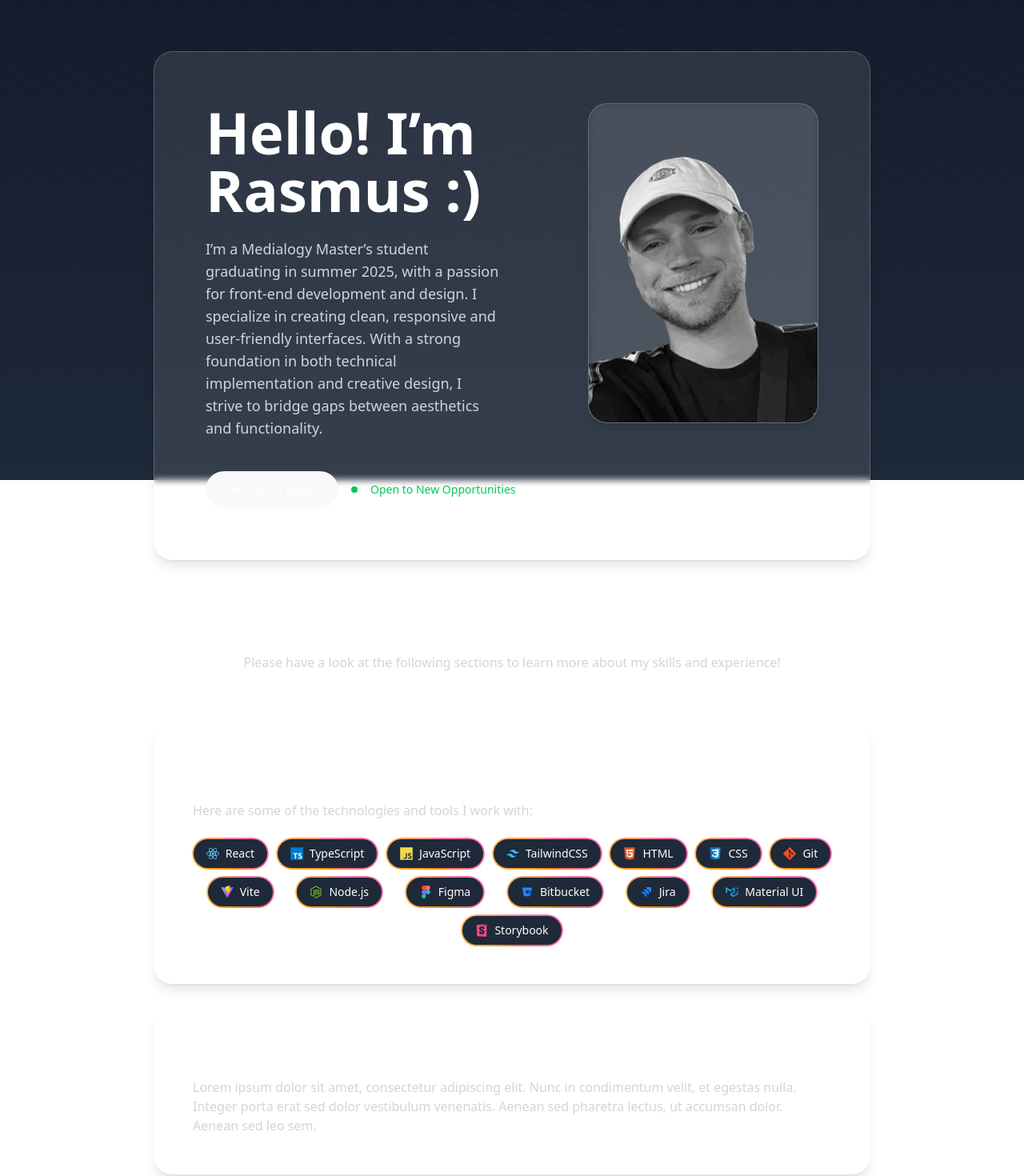
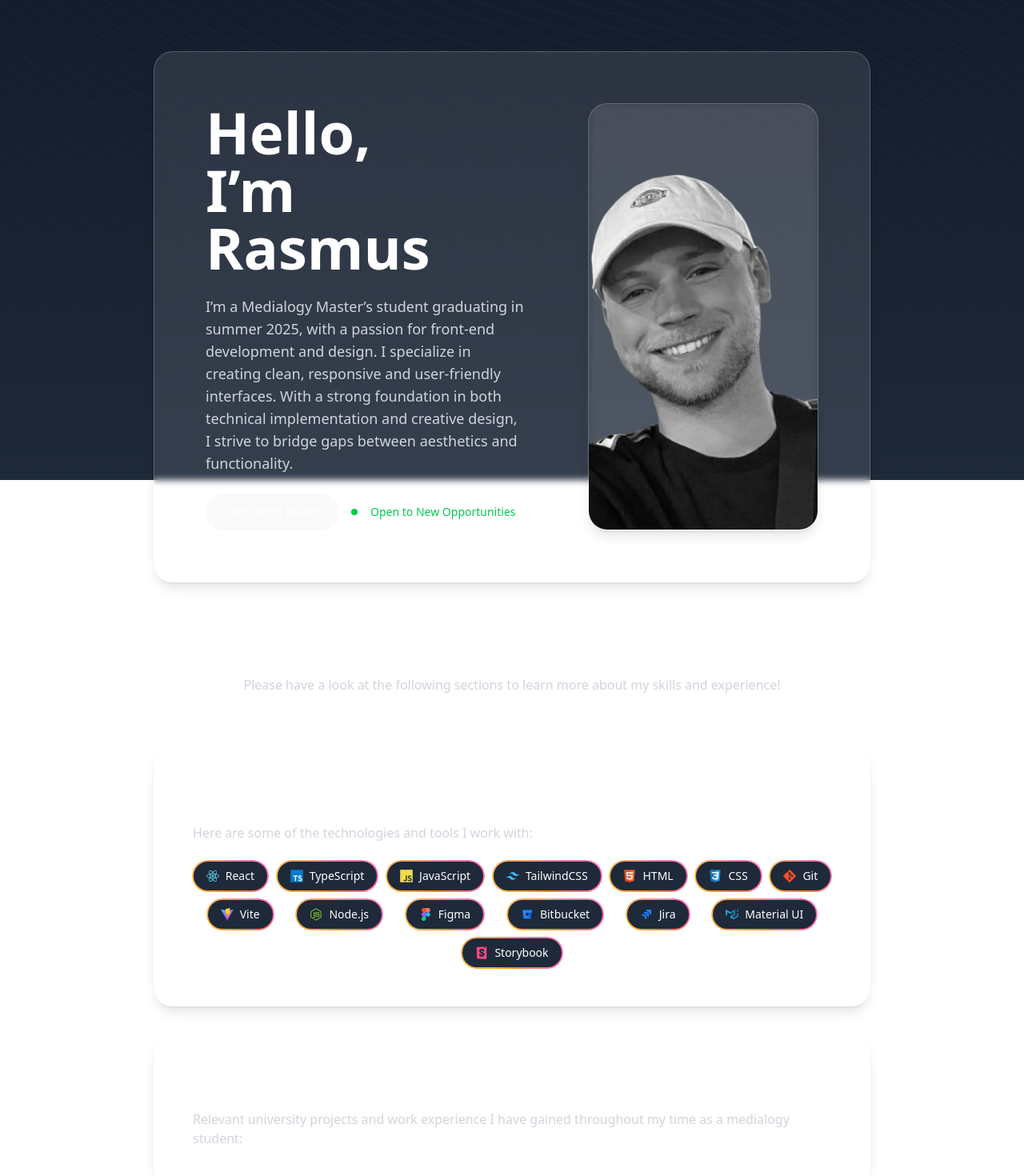
Before and after one commit to RasmusValentin/DevPortfolio, a React (Vite) app: page / in a window 1280 px wide. Shown: the part 200-1670 px from the top of the page at 80% size. Built offline with nearby package versions, Linux system fonts and the light colour scheme.

Commit message:
Finished modal and started Projects and Experience section

```diff
--- a/src/App.tsx
+++ b/src/App.tsx
@@ -1,9 +1,8 @@
-import React, { useState } from 'react';
+import React, { useEffect, useState } from 'react';
 import { BackgroundBeams } from './components/ui/background-beams';
 import profilePic from './assets/valle.png';
 import arrowIcon from './assets/arrow.png';
 
-// Technology logos (place these files in src/assets/logos/)
 import reactLogo from './assets/logos/React.png';
 import tsLogo from './assets/logos/TypeScript.png';
 import jsLogo from './assets/logos/JavaScript.png';
@@ -21,6 +20,23 @@ import storybookLogo from './assets/logos/Storybook.png';
 
 function App() {
   const [isModalOpen, setIsModalOpen] = useState(false);
+
+  // Disable page scroll and preserve layout on modal open
+  useEffect(() => {
+    if (isModalOpen) {
+      const scrollBarWidth =
+        window.innerWidth - document.documentElement.clientWidth;
+      document.body.style.overflow = 'hidden';
+      document.body.style.paddingRight = `${scrollBarWidth}px`;
+    } else {
+      document.body.style.overflow = '';
+      document.body.style.paddingRight = '';
+    }
+    return () => {
+      document.body.style.overflow = '';
+      document.body.style.paddingRight = '';
+    };
+  }, [isModalOpen]);
 
   const skills = [
     'React',
@@ -58,7 +74,53 @@ function App() {
 
   return (
     <div className='relative flex min-h-screen flex-col text-white'>
+      {/* Background */}
       <BackgroundBeams className='fixed inset-0 bg-gradient-to-b from-gray-900 to-gray-800 bg-fixed' />
+
+      {/* Full-page overlay: blur + darken */}
+      <div
+        className={`\ fixed inset-0 z-50 transition-all duration-300 ${isModalOpen ? 'pointer-events-auto bg-black/50 opacity-100 backdrop-blur-sm' : 'pointer-events-none opacity-0'}`}
+        onClick={() => setIsModalOpen(false)}
+      />
+
+      {/* Modal Container */}
+      <div
+        className={`\ fixed inset-0 z-50 flex items-center justify-center transition-all duration-300 ${isModalOpen ? 'pointer-events-auto' : 'pointer-events-none'}`}
+        onClick={() => setIsModalOpen(false)}
+      >
+        <div
+          className={`relative w-full max-w-md transform rounded-3xl border border-white/20 bg-white/10 p-8 shadow-lg backdrop-blur-[4px] transition-all duration-300 ease-in-out hover:border-white/50 dark:border-gray-500/20 dark:bg-gray-800/30 dark:hover:border-gray-300/30 ${
+            isModalOpen ? 'scale-100 opacity-100' : 'scale-75 opacity-0'
+          }`}
+          onClick={(e) => e.stopPropagation()}
+        >
+          <button
+            onClick={() => setIsModalOpen(false)}
+            className='absolute top-4 right-4 cursor-pointer text-2xl text-gray-500 hover:text-gray-400'
+          >
+            &times;
+          </button>
+          <h4 className='mb-4 text-xl font-semibold text-gray-900 dark:text-white'>
+            Contact Me
+          </h4>
+          <p className='text-gray-700 dark:text-gray-300'>
+            Email:{' '}
+            <a href='mailto:rasmusvj@live.dk' className='underline'>
+              rasmusvj@live.dk
+            </a>
+          </p>
+          <p className='mt-2 text-gray-700 dark:text-gray-300'>
+            LinkedIn:{' '}
+            <a
+              href='https://linkedin.com/in/rasmus-valentin-jacobsen'
+              target='_blank'
+              className='underline'
+            >
+              linkedin.com/in/rasmus-valentin-jacobsen
+            </a>
+          </p>
+        </div>
+      </div>
 
       {/* Navbar */}
       <header className='z-10'>
@@ -72,13 +134,16 @@ function App() {
         <div className='mx-auto w-full max-w-[1440px] px-4 py-12'>
           {/* Hero Card */}
           <div className='relative mx-auto w-full max-w-4xl rounded-3xl border border-white/20 bg-white/10 p-16 shadow-lg backdrop-blur-[4px] transition-all duration-300 ease-in-out hover:border-white/50 dark:border-gray-500/20 dark:bg-gray-800/30 dark:hover:border-gray-300/30'>
-            <div className='flex flex-col items-center gap-8 md:flex-row md:items-start md:justify-between'>
-              {/* Text side */}
-              <div className='flex-1 text-center md:text-left'>
+            <div className='flex flex-col md:flex-row md:items-stretch md:justify-between'>
+              {/* ─── Left column: Text + CTA ─── */}
+              <div className='flex flex-1 flex-col justify-between'>
+                <div className='text-center md:text-left'>
                   <h2 className='mb-6 text-7xl font-bold'>
-                  Hello! I’m Rasmus :)
+                    Hello,
+                    <br />
+                    I’m Rasmus
                   </h2>
-                <p className='mx-auto mb-10 max-w-xl text-lg text-gray-300 md:mx-0'>
+                  <p className='mx-auto mb-6 max-w-xl text-lg text-gray-300 md:mx-0'>
                     I’m a Medialogy Master’s student graduating in summer 2025,
                     with a passion for front-end development and design. I
                     specialize in creating clean, responsive and user-friendly
@@ -87,10 +152,23 @@ function App() {
                     between aesthetics and functionality.
                   </p>
                 </div>
+                <div className='flex flex-col items-center gap-4 md:flex-row md:justify-start'>
+                  <button
+                    onClick={() => setIsModalOpen(true)}
+                    className='inline-flex cursor-pointer items-center justify-center gap-2 rounded-full border border-white/10 bg-transparent px-6 py-3 text-sm text-white transition-all duration-300 hover:border-white/30 hover:bg-gray-700'
+                  >
+                    Let&apos;s get in touch!
+                  </button>
+                  <span className='flex items-center text-sm font-medium whitespace-nowrap text-green-500'>
+                    <span className='mr-4 inline-block h-2 w-2 rounded-full bg-green-500' />
+                    Open to New Opportunities
+                  </span>
+                </div>
+              </div>
 
-              {/* Image side */}
-              <div className='flex flex-1 justify-center md:justify-end'>
-                <div className='group relative h-100 w-72 overflow-hidden rounded-3xl border border-white/20 bg-white/3 shadow-lg backdrop-blur-[4px] transition-all duration-300 ease-in-out hover:border-white/30 dark:border-gray-500/20 dark:hover:border-gray-300/30'>
+              {/* ─── Right column: Image ─── */}
+              <div className='mt-8 flex justify-center md:mt-0 md:ml-20 md:justify-end'>
+                <div className='group relative h-72 w-72 overflow-hidden rounded-3xl border border-white/20 bg-white/3 shadow-lg backdrop-blur-[4px] transition-all duration-300 ease-in-out hover:border-white/30 md:h-full dark:border-gray-500/20 dark:hover:border-gray-300/30'>
                   <img
                     src={profilePic}
                     alt='Rasmus Valentin'
@@ -107,60 +185,9 @@ function App() {
                 </div>
               </div>
             </div>
-
-            {/* Call-to-Action (aligned left on md+) */}
-            <div className='flex flex-col items-center gap-4 md:flex-row md:justify-start'>
-              <button
-                onClick={() => setIsModalOpen(true)}
-                className='inline-flex cursor-pointer items-center justify-center gap-2 rounded-full border border-white/10 bg-transparent px-6 py-3 text-sm text-white transition-all duration-300 hover:border-white/30 hover:bg-gray-700'
-              >
-                Let&apos;s get in touch!
-              </button>
-              <span className='flex items-center text-sm font-medium whitespace-nowrap text-green-500'>
-                <span className='mr-4 inline-block h-2 w-2 rounded-full bg-green-500' />
-                Open to New Opportunities
-              </span>
-            </div>
           </div>
 
-          {/* Modal */}
-          {isModalOpen && (
-            <div className='fixed inset-0 z-50 flex items-center justify-center'>
-              <div className='relative flex w-full max-w-md flex-col gap-4 rounded-2xl bg-white p-8 md:flex-row dark:bg-gray-800'>
-                <button
-                  onClick={() => setIsModalOpen(false)}
-                  className='absolute top-4 right-4 text-2xl text-gray-600 hover:text-gray-800'
-                >
-                  &times;
-                </button>
-                <div className='flex-1'>
-                  <h4 className='mb-2 text-xl font-semibold text-gray-900 dark:text-white'>
-                    Contact Me
-                  </h4>
-                  <p className='text-gray-700 dark:text-gray-300'>
-                    Email:{' '}
-                    <a
-                      href='mailto:your.email@example.com'
-                      className='underline'
-                    >
-                      your.email@example.com
-                    </a>
-                  </p>
-                  <p className='mt-2 text-gray-700 dark:text-gray-300'>
-                    LinkedIn:{' '}
-                    <a
-                      href='https://linkedin.com/in/yourprofile'
-                      target='_blank'
-                      className='underline'
-                    >
-                      linkedin.com/in/yourprofile
-                    </a>
-                  </p>
-                </div>
-              </div>
-            </div>
-          )}
-
+          {/* Additional Sections */}
           <div className='mx-auto w-full max-w-4xl px-4 py-16 text-center'>
             <h3 className='mb-4 text-3xl font-semibold text-white'>
               Want to know more?
@@ -174,7 +201,7 @@ function App() {
           {/* Skills and Projects */}
           <div className='flex flex-col items-center gap-8'>
             {/* Skills Card */}
-            <div className='w-full max-w-4xl transform rounded-3xl border border-white/20 bg-white/10 p-12 text-left shadow-lg backdrop-blur-[4px] transition-all duration-300 ease-in-out hover:scale-102 hover:border-white/30 dark:border-gray-500/20 dark:bg-gray-800/30 dark:hover:border-gray-300/30'>
+            <div className='hover:border-wave-white/30 w-full max-w-4xl transform rounded-3xl border border-white/20 bg-white/10 p-12 text-left shadow-lg backdrop-blur-[4px] transition-all duration-300 ease-in-out hover:scale-102 dark:border-gray-500/20 dark:bg-gray-800/30 dark:hover:border-gray-300/30'>
               <h3 className='mb-4 text-2xl font-semibold text-white'>Skills</h3>
               <p className='mb-6 text-gray-300'>
                 Here are some of the technologies and tools I work with:
@@ -199,17 +226,17 @@ function App() {
             </div>
 
             {/* Placeholder Projects */}
-            <div className='w-full max-w-4xl transform rounded-3xl border border-white/20 bg-white/10 p-12 text-left shadow-lg backdrop-blur-[4px] transition-all duration-300 ease-in-out hover:scale-102 hover:border-white/30 dark:border-gray-500/20 dark:bg-gray-800/30 dark:hover:border-gray-300/30'>
-              <h3 className='mb-2 text-xl font-semibold'>Placeholder 2</h3>
+            <div className='hover:border-wave-white/30 w-full max-w-4xl transform rounded-3xl border border-white/20 bg-white/10 p-12 text-left shadow-lg backdrop-blur-[4px] transition-all duration-300 ease-in-out hover:scale-102 dark:border-gray-500/20 dark:bg-gray-800/30 dark:hover:border-gray-300/30'>
+              <h3 className='mb-4 text-2xl font-semibold'>
+                Projects & Experience
+              </h3>
               <p className='text-gray-300'>
-                Lorem ipsum dolor sit amet, consectetur adipiscing elit. Nunc in
-                condimentum velit, et egestas nulla. Integer porta erat sed
-                dolor vestibulum venenatis. Aenean sed pharetra lectus, ut
-                accumsan dolor. Aenean sed leo sem.
+                Relevant university projects and work experience I have gained
+                throughout my time as a medialogy student:
               </p>
             </div>
-            <div className='w-full max-w-4xl transform rounded-3xl border border-white/20 bg-white/10 p-12 text-left shadow-lg backdrop-blur-[4px] transition-all duration-300 ease-in-out hover:scale-102 hover:border-white/30 dark:border-gray-500/20 dark:bg-gray-800/30 dark:hover:border-gray-300/30'>
-              <h3 className='mb-2 text-xl font-semibold'>Placeholder 3</h3>
+            <div className='hover:border-wave-white/30 w-full max-w-4xl transform rounded-3xl border border-white/20 bg-white/10 p-12 text-left shadow-lg backdrop-blur-[4px] transition-all duration-300 ease-in-out hover:scale-102 dark:border-gray-500/20 dark:bg-gray-800/30 dark:hover:border-gray-300/30'>
+              <h3 className='mb-4 text-2xl font-semibold'>Placeholder 3</h3>
               <p className='text-gray-300'>
                 Lorem ipsum dolor sit amet, consectetur adipiscing elit. Nunc in
                 condimentum velit, et egestas nulla. Integer porta erat sed
```
Lines whose indentation alone changed are shown as unchanged.
